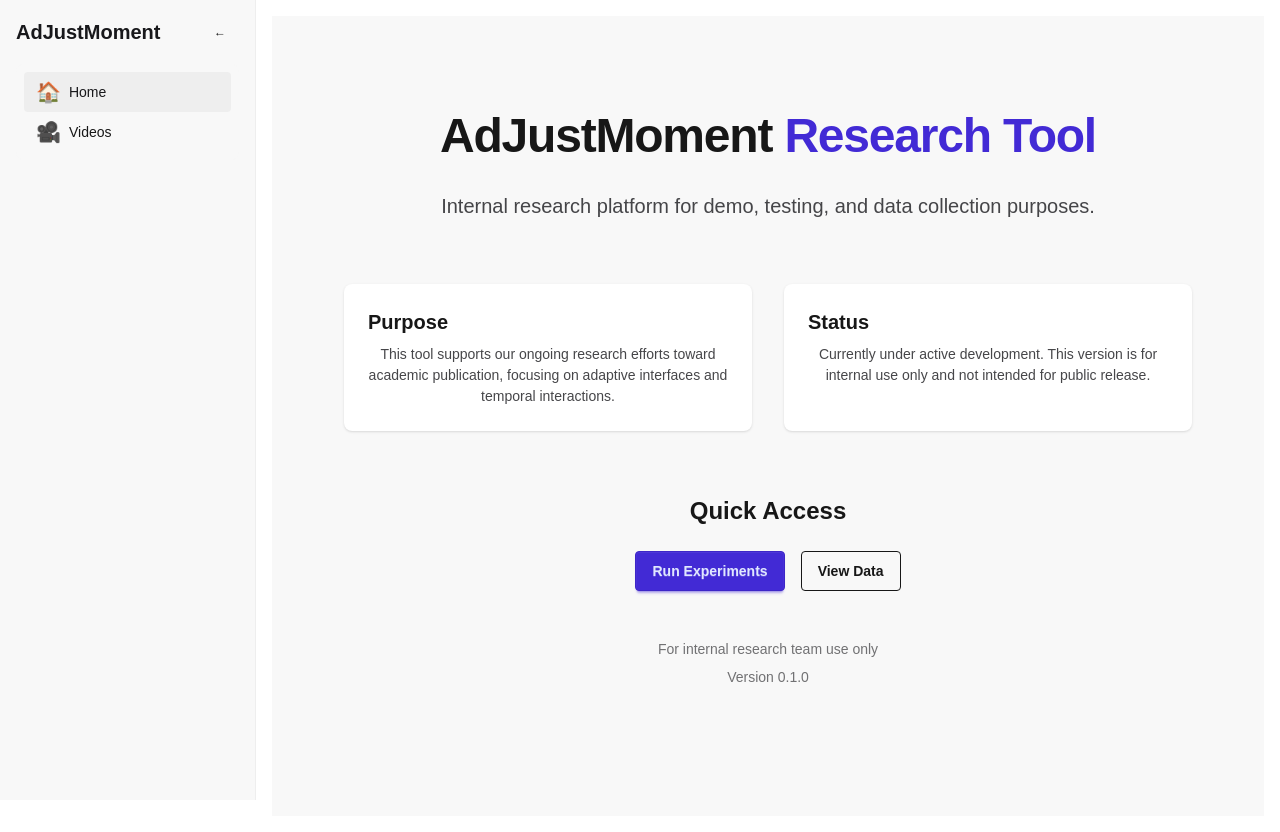
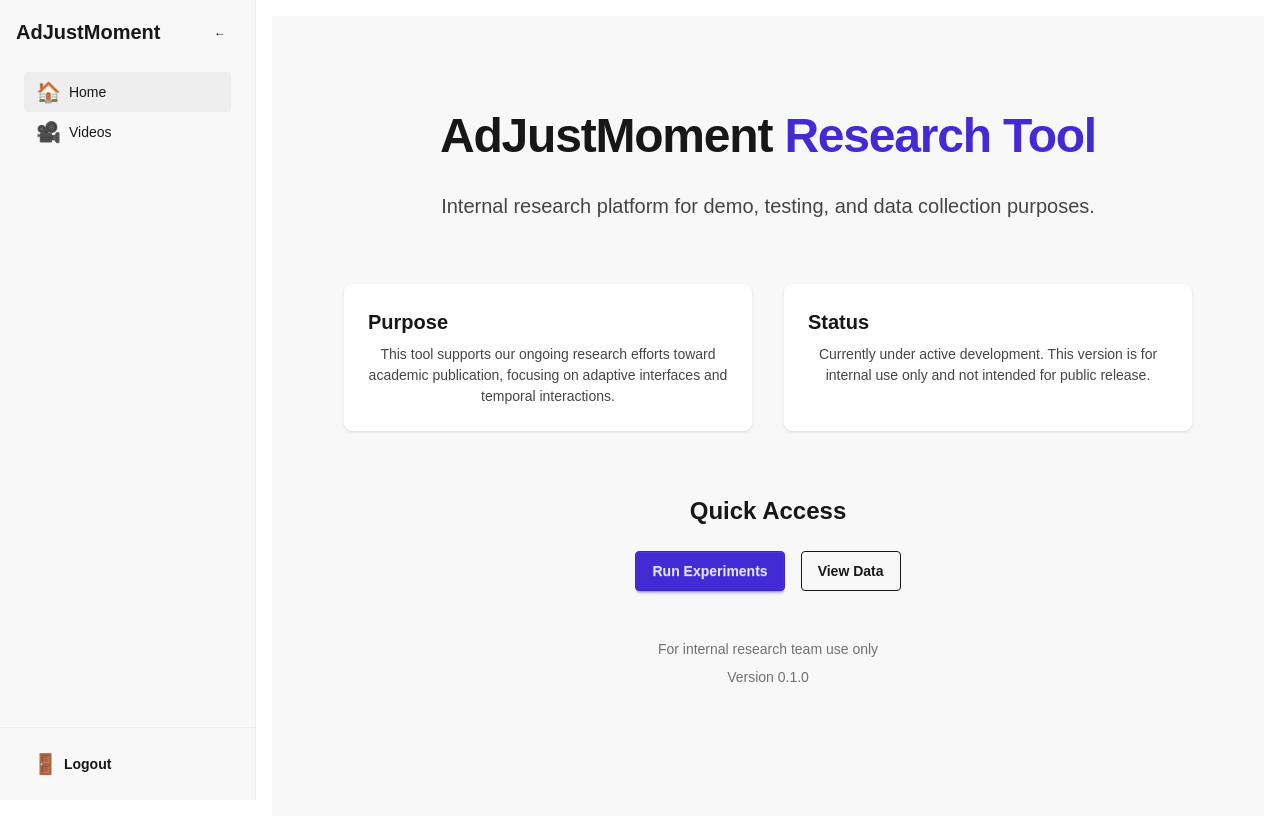
Before and after one commit to AdJustMoment/workplace, a Next.js app: page / in a window 1280 px wide. Built offline with nearby package versions, Linux system fonts and the light colour scheme; no server answers.

Commit message:
chore: update auth

```diff
--- a/src/app/login/page.tsx
+++ b/src/app/login/page.tsx
@@ -1,7 +1,6 @@
 "use client";
 
 import { useForm } from "react-hook-form";
-import { useRouter } from "next/navigation";
 import { useAuth } from "@/contexts/auth.context";
 
 interface LoginFormData {
@@ -15,16 +14,10 @@ export default function LoginPage() {
     handleSubmit,
     formState: { errors, isSubmitting },
   } = useForm<LoginFormData>();
-  const router = useRouter();
   const { login } = useAuth();
 
-  const onSubmit = async (data: LoginFormData) => {
-    try {
-      await login(data.username, data.password);
-      router.push("/videos");
-    } catch (error) {
-      // Error is handled by the auth context
-    }
+  const onSubmit = (data: LoginFormData) => {
+    login(data.username, data.password);
   };
 
   return (
--- a/src/app/providers.tsx
+++ b/src/app/providers.tsx
@@ -3,6 +3,7 @@
 import { QueryClient, QueryClientProvider } from "@tanstack/react-query";
 import { useState, type ReactNode } from "react";
 import { AuthProvider } from "@/contexts/auth.context";
+import { Toaster } from "react-hot-toast";
 
 export default function Providers({ children }: { children: ReactNode }) {
   const [queryClient] = useState(
@@ -19,6 +20,7 @@ export default function Providers({ children }: { children: ReactNode }) {
 
   return (
     <QueryClientProvider client={queryClient}>
+      <Toaster />
       <AuthProvider>{children}</AuthProvider>
     </QueryClientProvider>
   );
--- a/src/components/Sidebar.tsx
+++ b/src/components/Sidebar.tsx
@@ -3,10 +3,12 @@
 import Link from "next/link";
 import { usePathname } from "next/navigation";
 import { useState } from "react";
+import { useAuth } from "@/contexts/auth.context";
 
 export default function Sidebar() {
   const pathname = usePathname();
   const [isCollapsed, setIsCollapsed] = useState(false);
+  const { logout } = useAuth();
 
   const navItems = [
     { href: "/", label: "Home", icon: "🏠" },
@@ -17,11 +19,11 @@ export default function Sidebar() {
     <div className="drawer-side">
       <label htmlFor="drawer" className="drawer-overlay"></label>
       <aside
-        className={`bg-base-200/95 backdrop-blur-sm border-r border-base-300 min-h-screen transition-all duration-300 ${
+        className={`bg-base-200/95 backdrop-blur-sm border-r border-base-300 min-h-screen transition-all duration-300 flex flex-col ${
           isCollapsed ? "w-16" : "w-64"
         }`}
       >
-        <div className="p-4">
+        <div className="p-4 flex-1">
           <div className="flex items-center justify-between mb-4">
             {!isCollapsed && (
               <h2 className="text-xl font-bold text-base-content">
@@ -53,6 +55,15 @@ export default function Sidebar() {
             ))}
           </ul>
         </div>
+        <div className="p-4 border-t border-base-300">
+          <button
+            onClick={logout}
+            className="btn btn-ghost w-full justify-start hover:bg-base-300/50"
+          >
+            <span className="text-xl">🚪</span>
+            {!isCollapsed && "Logout"}
+          </button>
+        </div>
       </aside>
     </div>
   );
--- a/src/contexts/auth.context.tsx
+++ b/src/contexts/auth.context.tsx
@@ -1,17 +1,11 @@
 "use client";
 
-import {
-  createContext,
-  useContext,
-  useState,
-  useEffect,
-  ReactNode,
-} from "react";
+import { createContext, useContext, ReactNode } from "react";
 import { useRouter } from "next/navigation";
 import { useLogin } from "@/hooks/login";
-
+import { toast } from "react-hot-toast";
+import { useLogout } from "@/hooks/logout";
 interface AuthContextType {
-  isAuthenticated: boolean;
   login: (username: string, password: string) => void;
   logout: () => void;
 }
@@ -19,40 +13,40 @@ interface AuthContextType {
 const AuthContext = createContext<AuthContextType | undefined>(undefined);
 
 export function AuthProvider({ children }: { children: ReactNode }) {
-  const [isAuthenticated, setIsAuthenticated] = useState(false);
   const router = useRouter();
 
   const { mutate: loginMutation } = useLogin();
-
-  useEffect(() => {
-    // Check if user is already logged in (e.g., check localStorage or session)
-    const token = localStorage.getItem("auth_token");
-    setIsAuthenticated(!!token);
-  }, []);
+  const { mutate: logoutMutation } = useLogout();
 
   const login = (username: string, password: string) => {
     loginMutation(
       { username, password },
       {
         onSuccess: () => {
-          setIsAuthenticated(true);
-          router.push("/videos");
+          router.push("/");
+          toast.success("Login successful");
         },
         onError: (error) => {
-          console.error(error);
+          toast.error(error.message);
         },
       }
     );
   };
 
   const logout = () => {
-    localStorage.removeItem("auth_token");
-    setIsAuthenticated(false);
-    router.push("/login");
+    logoutMutation(undefined, {
+      onSuccess: () => {
+        router.push("/login");
+        toast.success("Logout successful");
+      },
+      onError: (error) => {
+        toast.error(error.message);
+      },
+    });
   };
 
   return (
-    <AuthContext.Provider value={{ isAuthenticated, login, logout }}>
+    <AuthContext.Provider value={{ login, logout }}>
       {children}
     </AuthContext.Provider>
   );
--- a/src/hooks/login.ts
+++ b/src/hooks/login.ts
@@ -10,8 +10,5 @@ export function useLogin() {
       username: string;
       password: string;
     }) => login(username, password),
-    onSuccess: (data) => {
-      localStorage.setItem("auth_token", data.accessToken);
-    },
   });
 }
--- /dev/null
+++ b/src/hooks/logout.ts
@@ -0,0 +1,6 @@
+import { useMutation } from "@tanstack/react-query";
+import { logout } from "@/services/auth.service";
+
+export function useLogout() {
+  return useMutation({ mutationFn: logout });
+}
--- a/src/middleware.ts
+++ b/src/middleware.ts
@@ -3,13 +3,13 @@ import type { NextRequest } from "next/server";
 
 export function middleware(request: NextRequest) {
   const token = request.cookies.get("access_token");
-  const isAuthPage = request.nextUrl.pathname === "/login";
+  const isLoginPage = request.nextUrl.pathname === "/login";
 
-  if (!token && !isAuthPage) {
+  if (!token && !isLoginPage) {
     return NextResponse.redirect(new URL("/login", request.url));
   }
 
-  if (token && isAuthPage) {
+  if (token && isLoginPage) {
     return NextResponse.redirect(new URL("/videos", request.url));
   }
 
@@ -17,5 +17,5 @@ export function middleware(request: NextRequest) {
 }
 
 export const config = {
-  matcher: ["/videos/:path*", "/login"],
+  matcher: ["/"],
 };
--- a/src/services/auth.service.ts
+++ b/src/services/auth.service.ts
@@ -24,3 +24,17 @@ export async function login(username: string, password: string) {
     throw new Error("Unknown error");
   }
 }
+
+export async function logout() {
+  try {
+    const response = await apiClient.post("/auth/logout", {
+      withCredentials: true,
+    });
+    return response.data;
+  } catch (error) {
+    if (error instanceof AxiosError) {
+      throw new Error(error.response?.data.detail);
+    }
+    throw new Error("Unknown error");
+  }
+}
```
